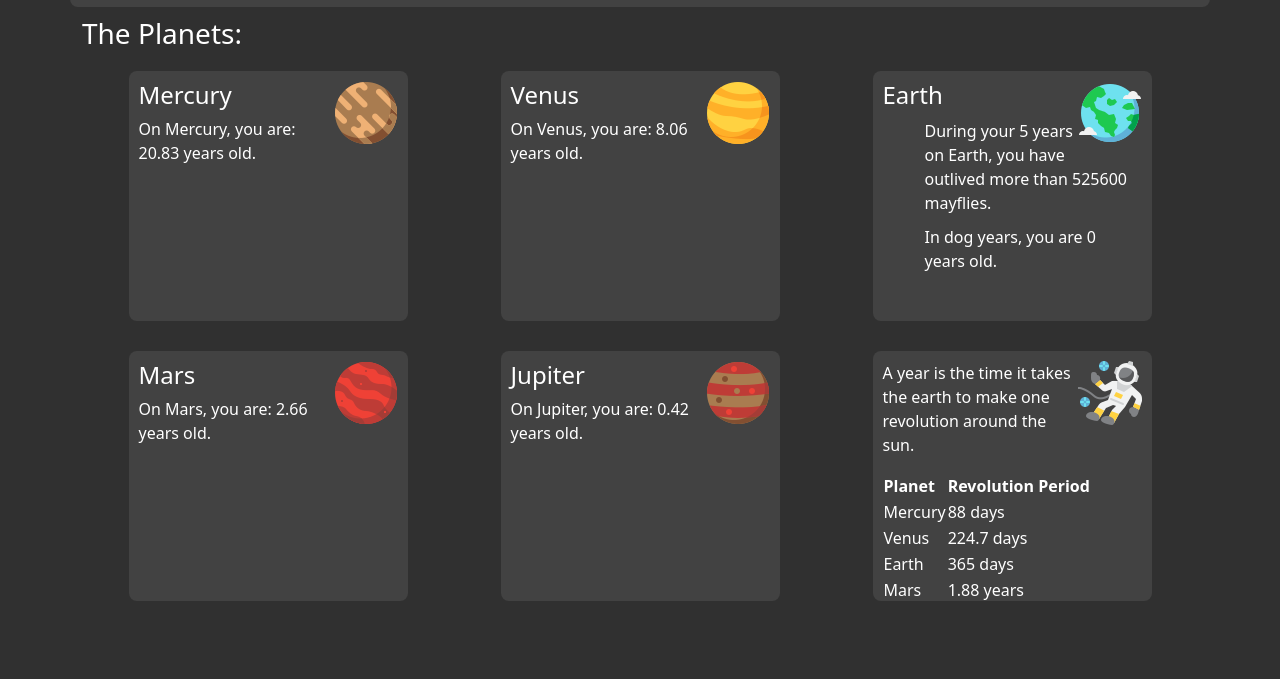
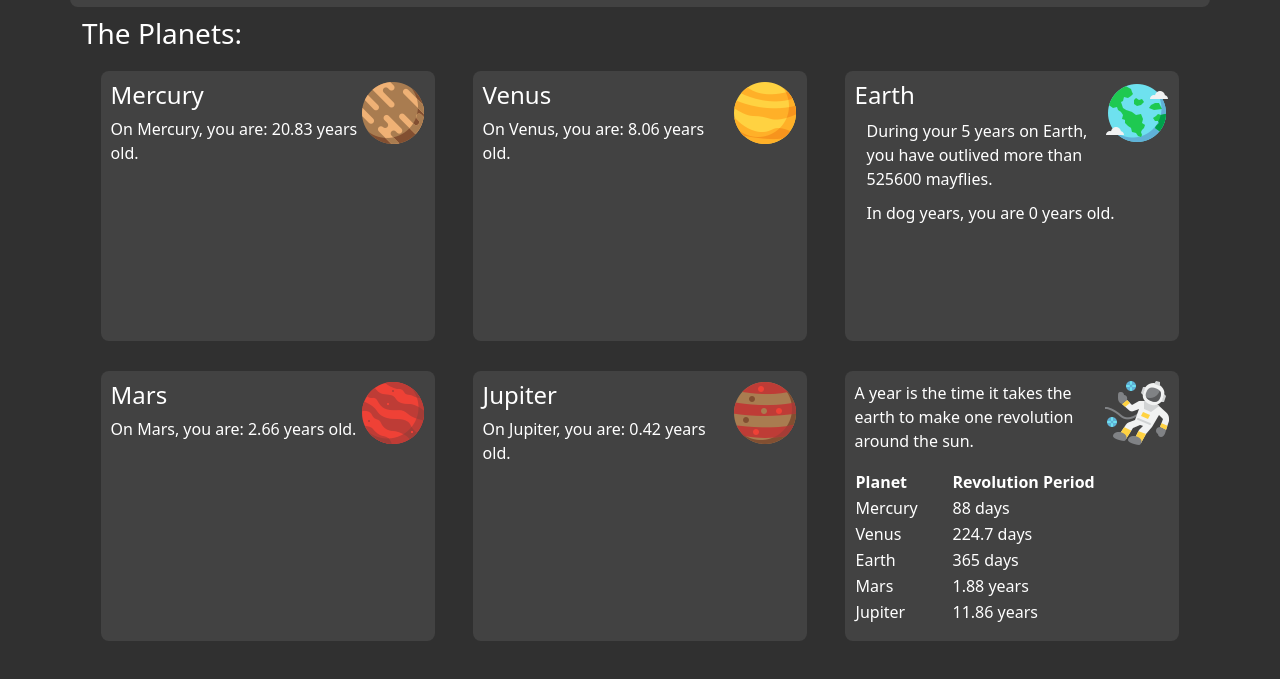
Before and after one commit to jfpalchak/galactic-age-calculator, a website built with webpack: page src/index.html in a window 1280 px wide. Both pictures are taken after typing "5" into the empty fields and a click on the button "Submit". Shown: the part 119-798 px from the top of the page. Built offline with nearby package versions, Linux system fonts and the light colour scheme.

Commit message:
Update planet card styles.

```diff
--- a/src/css/styles.css
+++ b/src/css/styles.css
@@ -2,6 +2,7 @@
 .container {
   margin: 10px auto;
 }
+
 h1 {
   color: #FFFFFF;
 }
@@ -9,9 +10,9 @@ h1 {
 h3 {
   color: #FFFFFF;
 }
+
 body {
-  background-color: #303030
-  /* color: white; */
+  background-color: #303030;
 }
 
 #hidden {
@@ -39,12 +40,12 @@ input {
 }
 
 /* RESULTS */
-
 .phone-stack {
   background-color: #424242;
+  width: 30%;
   border-radius: 8px;
   padding: 10px;
-  height: 250px;
+  height: 270px;
   overflow-y: auto;
   text-align: start;
   color: #FFFFFF;
@@ -56,10 +57,19 @@ img {
   object-position: center top;
 }
 
+ul {
+  padding-left: 2px;
+}
+
 li {
   margin: 10px;
   list-style: none;
 }
+
+table {
+  width: 100%;
+}
+
 
 /* RESPONSIVE DESIGN */
 @media screen and (max-width: 770px) {
```
